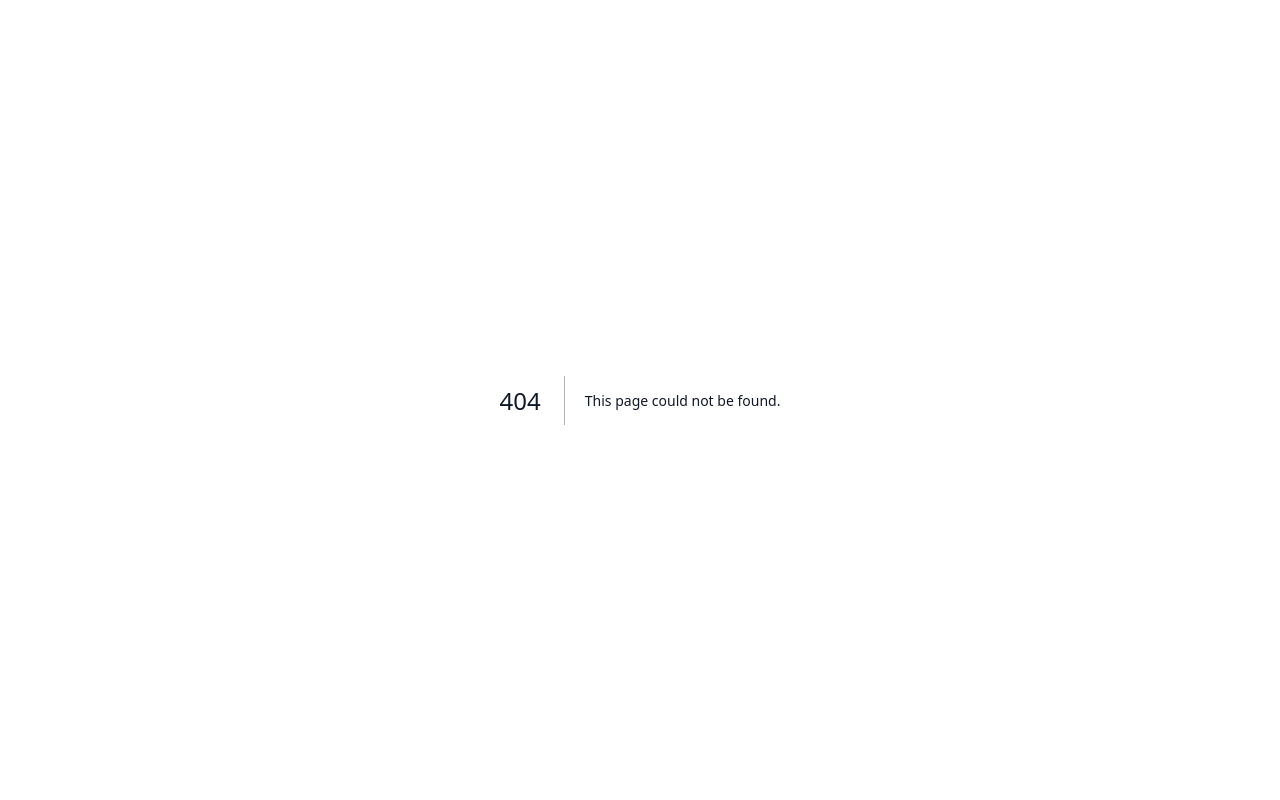
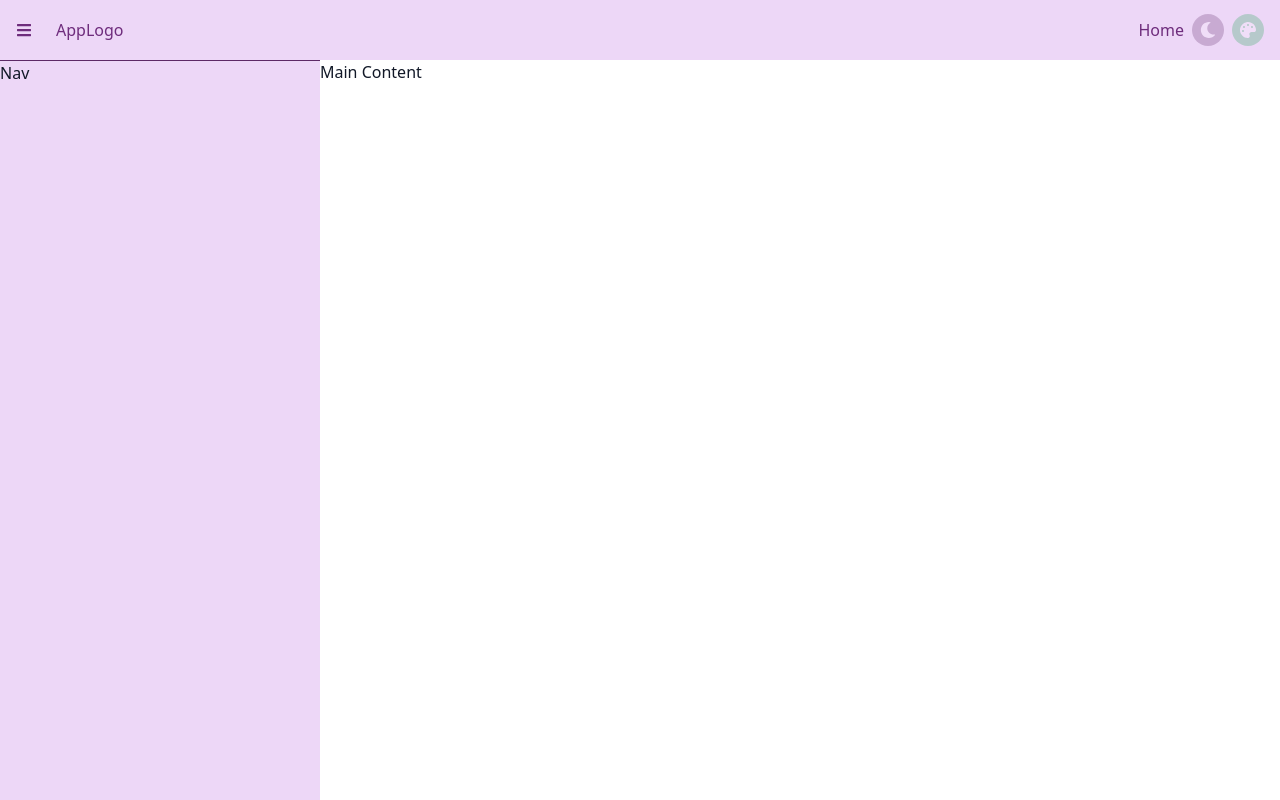
Before and after one commit to donis3/Dony-Next-SimpleAdmin, a Next.js app: page /dashboard in a window 1280 px wide. Before the commit this address had no page. Built offline with nearby package versions, Linux system fonts and the light colour scheme.

Commit message:
-initial layout

```diff
--- /dev/null
+++ b/app/dashboard/layout.tsx
@@ -0,0 +1,26 @@
+import type { Metadata } from "next";
+import Link from "next/link";
+import { FaBars } from "react-icons/fa";
+import Navbar from "../ui/navbar/Navbar";
+import Sidebar from "../ui/sidebar/Sidebar";
+
+export const metadata: Metadata = {
+	title: "Next Dashboard",
+	description: "An admin dashboard - learn by making project",
+};
+
+export default function DashboardLayout({
+	children,
+}: {
+	children: React.ReactNode;
+}) {
+	return (
+		<>
+			<Navbar />
+			<div className="flex flex-row w-full justify-between">
+				<Sidebar>Nav</Sidebar>
+				<main className=" bg-bgNeutral flex-1">{children}</main>
+			</div>
+		</>
+	);
+}
--- /dev/null
+++ b/app/dashboard/page.tsx
@@ -0,0 +1,3 @@
+export default function Dashboard() {
+	return <div>Main Content</div>;
+}
--- a/app/layout.tsx
+++ b/app/layout.tsx
@@ -1,9 +1,9 @@
 import type { Metadata } from "next";
-import "./globals.css";
+import './globals.css'
 import { cn } from "@/lib/helpers/utils";
 
 export const metadata: Metadata = {
-	title: "Next Dashboard",
+	title: "Landing Page",
 	description: "An admin dashboard - learn by making project",
 };
 
--- a/app/page.tsx
+++ b/app/page.tsx
@@ -1,5 +1,6 @@
-import ClientComponent from "./ClientComponent";
-import ThemeSelect from "@/components/theme/ThemeSelect";
+import Link from "next/link";
+import ClientComponent from "./ui/ClientComponent";
+import ThemeSelect from "@/app/ui/theme/ThemeSelect";
 
 export default function Home() {
 	return (
@@ -10,7 +11,7 @@ export default function Home() {
 			<main className="flex flex-col gap-y-10 p-4">
 				<section>
 					<h1 className="bg-bgPrimary text-fgPrimary p-3 font-bold text-xl">
-						Using custom tw theme!
+						Welcome to landing page
 					</h1>
 					<p className="p-3">
 						Lorem, ipsum dolor sit amet consectetur adipisicing
@@ -29,6 +30,19 @@ export default function Home() {
 						<ClientComponent />
 					</div>
 				</section>
+
+				<section>
+					<h2 className="bg-bgPrimary text-fgPrimary p-3 font-bold text-lg">
+						Looking for the dashboard?
+					</h2>
+					<div className="p-3">
+						<Link
+							href={"/dashboard"}
+							className="p-2 bg-primary-300 text-primary-900 rounded-sm">
+							Go to dashboard
+						</Link>
+					</div>
+				</section>
 			</main>
 		</>
 	);
--- /dev/null
+++ b/app/ui/navbar/Navbar.tsx
@@ -0,0 +1,19 @@
+import Link from "next/link";
+import { FaBars } from "react-icons/fa";
+import ThemeSelect from "../theme/ThemeSelect";
+
+export default function Navbar() {
+	return (
+		<header className="w-full h-[60px] bg-bgPrimary text-fgPrimary flex flex-row gap-4 p-4 justify-between items-center">
+			<button type="button">
+				<FaBars />
+			</button>
+
+			<div className="p-2">AppLogo</div>
+			<div className=" flex-1 flex items-center justify-end gap-2">
+				<Link href={"/"}>Home</Link>
+				<ThemeSelect />
+			</div>
+		</header>
+	);
+}
--- /dev/null
+++ b/app/ui/sidebar/Sidebar.tsx
@@ -0,0 +1,11 @@
+"use client";
+
+import { ReactNode } from "react";
+
+export default function Sidebar({ children }: { children: ReactNode }) {
+	return (
+		<nav className="min-h-[calc(100vh-60px)] bg-bgPrimary border-t border-primary-900  transition-all duration-500 w-1/4">
+			{children}
+		</nav>
+	);
+}
--- a/components/theme/ThemeSelect.tsx
+++ b/app/ui/theme/ThemeSelect.tsx
@@ -1,7 +1,9 @@
 "use client";
 import useStoredState from "@/lib/useStoredState";
 import useThemeListener from "@/lib/useThemeListener";
+import { FaSun, FaMoon, FaPalette } from "react-icons/fa";
 import { useEffect } from "react";
+import { cn } from "@/lib/helpers/utils";
 
 export default function ThemeSelect() {
 	const [mode, setMode] = useStoredState<string>("light", "theme-mode");
@@ -27,22 +29,29 @@ export default function ThemeSelect() {
 	}, [theme, mode]);
 
 	return (
-		<div className="flex gap-2">
+		<>
 			<button
+				title={`Toggle ${mode === "dark" ? "light" : "dark"} mode`}
+				className="p-2 bg-primary-900 text-primary-50 rounded-full opacity-25 hover:opacity-100 transition-opacity duration-500"
 				onClick={() =>
 					mode === "dark" ? setMode("light") : setMode("dark")
 				}>
-				{mode}
+				{mode === "dark" ? <FaSun /> : <FaMoon />}
 			</button>
 
 			<button
+				title="Change theme"
+				className={cn(
+					"p-2 text-primary-50 rounded-full opacity-25 hover:opacity-100 transition-opacity duration-500",
+					theme === "green" ? "bg-pink-600" : "bg-green-600",
+				)}
 				onClick={() =>
 					theme === "fuchsia"
 						? setTheme("green")
 						: setTheme("fuchsia")
 				}>
-				{theme}
+				<FaPalette />
 			</button>
-		</div>
+		</>
 	);
 }
--- a/package.json
+++ b/package.json
@@ -13,6 +13,7 @@
     "next": "14.0.3",
     "react": "^18",
     "react-dom": "^18",
+    "react-icons": "^4.12.0",
     "tailwind-merge": "^2.0.0"
   },
   "devDependencies": {
```
Also changed, not shown: app/ui/ClientComponent.tsx (renamed from app/ClientComponent.tsx), 1 other file (tests, documents, lock files or other folders).
